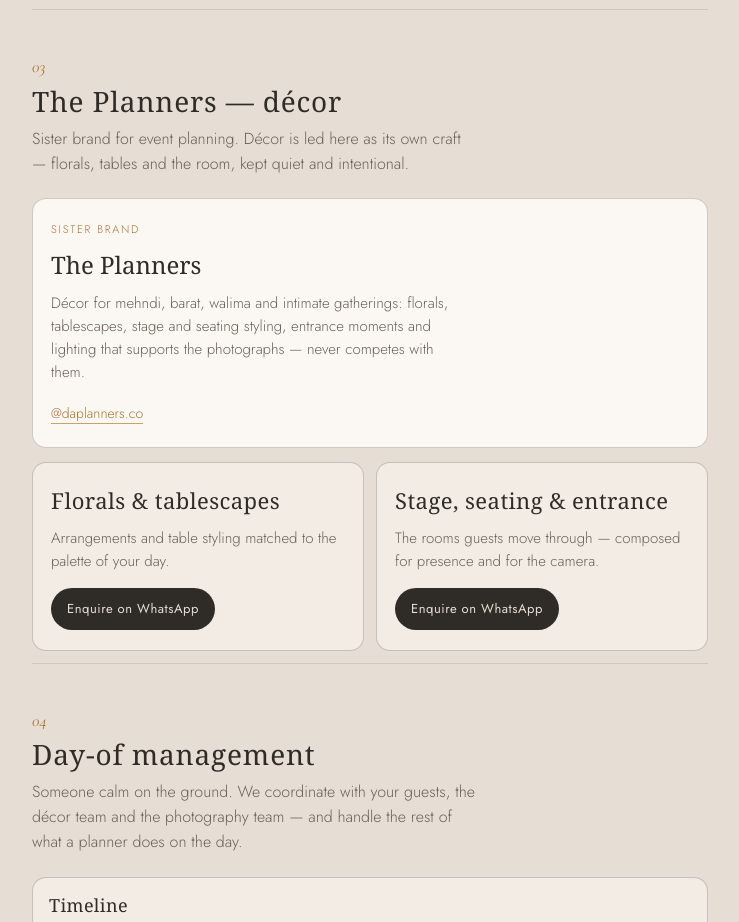
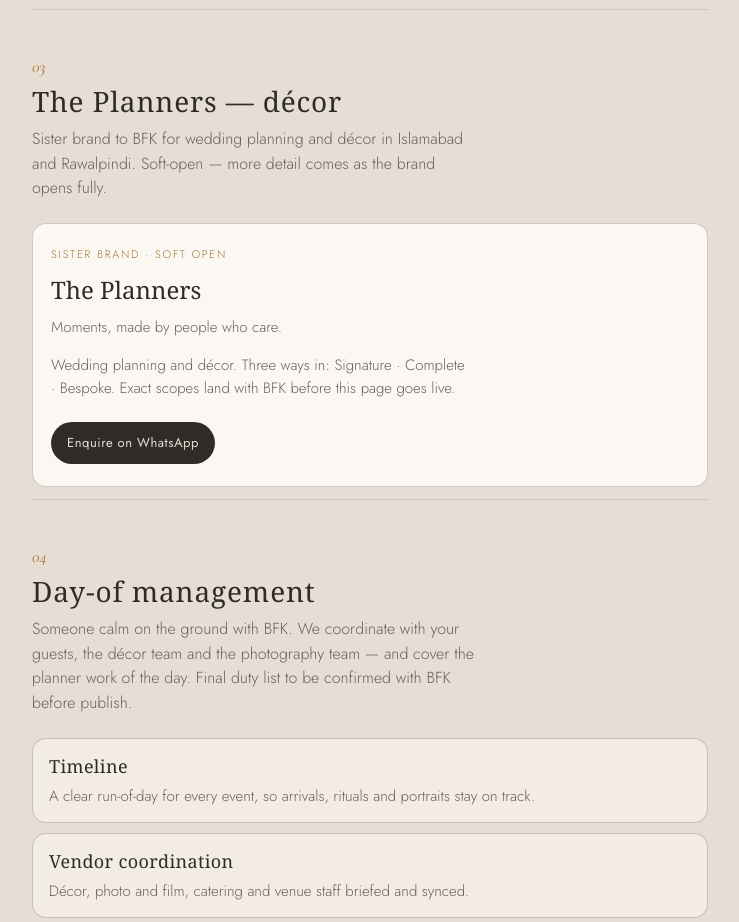
Before and after one commit to faisalkhanwkb-coder/byfaisalkhan.com, a plain HTML site: page services/index.html in a window 1280 px wide. Shown: the part 1324-2246 px from the top of the page, without its empty margins (270-1009 px from the left). Drawn offline with nearby package versions, Linux system fonts and the light colour scheme; a web font is replaced by a local one.

Commit message:
Preview: The Planners section limited to confirmed soft-open facts

```diff
--- a/services/index.html
+++ b/services/index.html
@@ -143,31 +143,20 @@ a{color:inherit}
   <section class="section" id="planners">
     <div class="num">03</div>
     <h2>The Planners — décor</h2>
-    <p class="lead">Sister brand for event planning. Décor is led here as its own craft — florals, tables and the room, kept quiet and intentional.</p>
+    <p class="lead">Sister brand to BFK for wedding planning and décor in Islamabad and Rawalpindi. Soft-open — more detail comes as the brand opens fully.</p>
     <div class="brand">
-      <p class="tag">Sister brand</p>
+      <p class="tag">Sister brand · Soft open</p>
       <h3>The Planners</h3>
-      <p>Décor for mehndi, barat, walima and intimate gatherings: florals, tablescapes, stage and seating styling, entrance moments and lighting that supports the photographs — never competes with them.</p>
-      <a class="ig" href="https://www.instagram.com/daplanners.co/" target="_blank" rel="noopener">@daplanners.co</a>
-    </div>
-    <div class="grid" style="margin-top:14px">
-      <article class="card">
-        <h3>Florals &amp; tablescapes</h3>
-        <p>Arrangements and table styling matched to the palette of your day.</p>
-        <a class="wa" href="https://wa.me/923308918913?text=Hi%20BFK%2C%20I%27d%20like%20to%20enquire%20about%20décor%20with%20The%20Planners.">Enquire on WhatsApp</a>
-      </article>
-      <article class="card">
-        <h3>Stage, seating &amp; entrance</h3>
-        <p>The rooms guests move through — composed for presence and for the camera.</p>
-        <a class="wa" href="https://wa.me/923308918913?text=Hi%20BFK%2C%20I%27d%20like%20to%20enquire%20about%20stage%20and%20seating%20décor.">Enquire on WhatsApp</a>
-      </article>
+      <p>Moments, made by people who care.</p>
+      <p>Wedding planning and décor. Three ways in: Signature · Complete · Bespoke. Exact scopes land with BFK before this page goes live.</p>
+      <a class="wa" href="https://wa.me/923308918913?text=Hi%20BFK%2C%20I%27d%20like%20to%20enquire%20about%20The%20Planners%20%E2%80%94%20décor%20and%20planning." style="margin-top:8px">Enquire on WhatsApp</a>
     </div>
   </section>
 
   <section class="section" id="day-of">
     <div class="num">04</div>
     <h2>Day-of management</h2>
-    <p class="lead">Someone calm on the ground. We coordinate with your guests, the décor team and the photography team — and handle the rest of what a planner does on the day.</p>
+    <p class="lead">Someone calm on the ground with BFK. We coordinate with your guests, the décor team and the photography team — and cover the planner work of the day. Final duty list to be confirmed with BFK before publish.</p>
     <ul class="list">
       <li><strong>Timeline</strong> A clear run-of-day for every event, so arrivals, rituals and portraits stay on track.</li>
       <li><strong>Vendor coordination</strong> Décor, photo and film, catering and venue staff briefed and synced.</li>
@@ -199,8 +188,7 @@ a{color:inherit}
 
   <footer class="foot">
     <a href="https://byfaisalkhan.com/">byfaisalkhan.com</a>
-    ·
-    <a href="https://www.instagram.com/daplanners.co/" target="_blank" rel="noopener">@daplanners.co</a>
+    · The Planners
   </footer>
 </main>
 </body>
```
